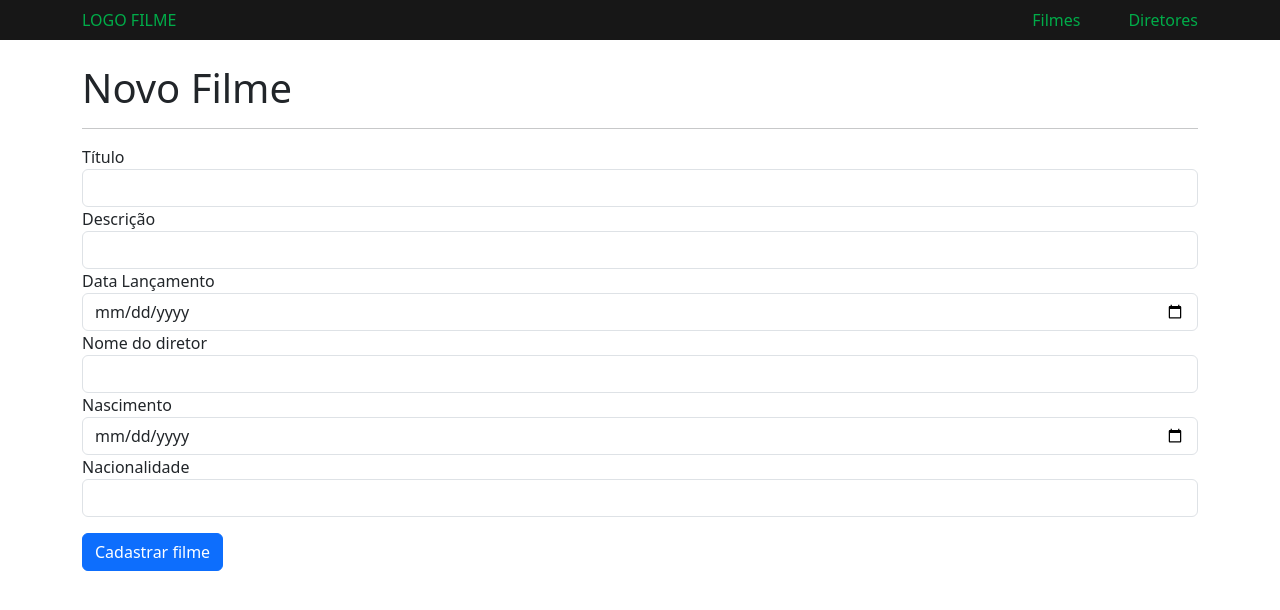
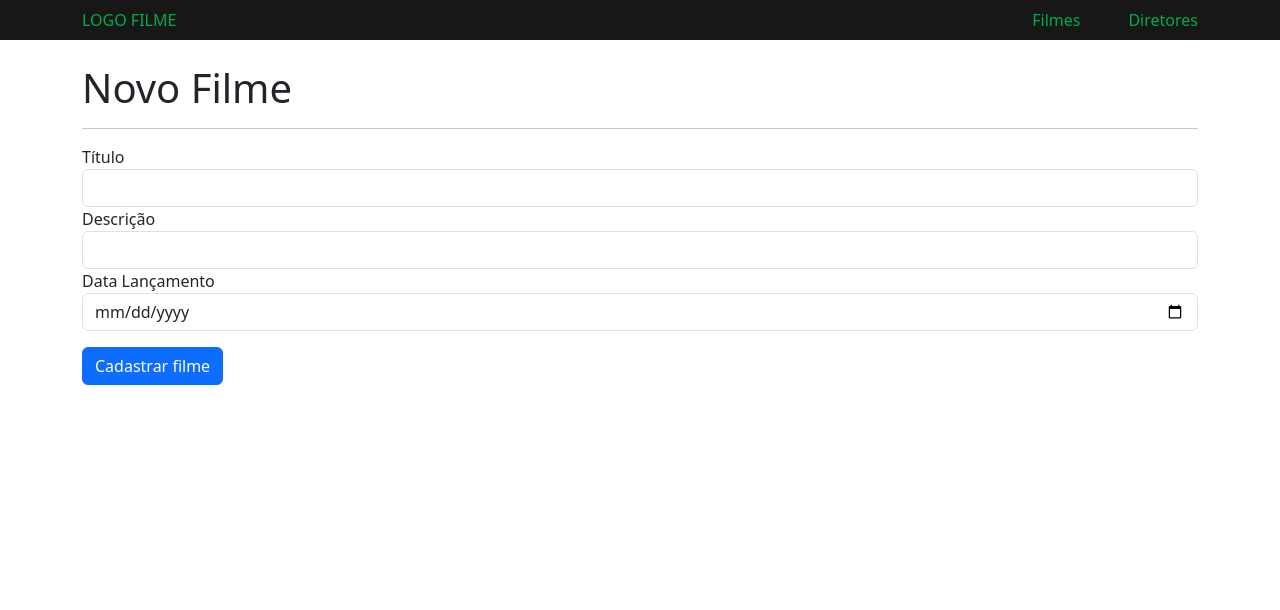
Before and after one commit to TomeCastroJr/frontend-filme-soulcode, a React (Vite) app: page /filme/novo in a window 1280 px wide. Shown: the top 610 px of the page. Built offline with nearby package versions, Linux system fonts and the light colour scheme.

Commit message:
correçao novo filme e diretor

```diff
--- a/src/pages/NovoFilme.jsx
+++ b/src/pages/NovoFilme.jsx
@@ -61,46 +61,6 @@ const NovoFilme = () => {
             <smal className="text-danger">Data obrigatória</smal>
           )}
         </div>
-
-        <div>
-          <label htmlFor="nome">Nome do diretor</label>
-          <input
-            type="text"
-            id="nome"
-            className="form-control"
-            {...register("diretor.nome", { required: true, maxLength: 200 })}
-          />
-          {errors.diretor?.nome && (
-            <small className="text-danger">A cidade é inválida!</small>
-          )}
-        </div>
-
-        <div>
-          <label htmlFor="nascimento">Nascimento</label>
-          <input
-            type="date"
-            id="nascimento"
-            className="form-control"
-            {...register("diretor.nascimento", { required: true })}
-          />
-          {errors.diretor?.nascimento && (
-            <smal className="text-danger">Data de nascimento obrigatória</smal>
-          )}
-        </div>
-
-        <div>
-          <label htmlFor="nacionalidade">Nacionalidade</label>
-          <input
-            type="text"
-            id="nacionalidade"
-            className="form-control"
-            {...register("diretor.nacionalidade", { required: true, maxLength: 200 })}
-          />
-          {errors.diretor?.nacionalidade && (
-            <small className="text-danger">Nacionalidade obrigatória</small>
-          )}
-        </div>
-
         <Button className="mt-3" type="submit">
           Cadastrar filme
         </Button>
```
Also changed, not shown: src/pages/Diretor.jsx (+14 -11 lines).
